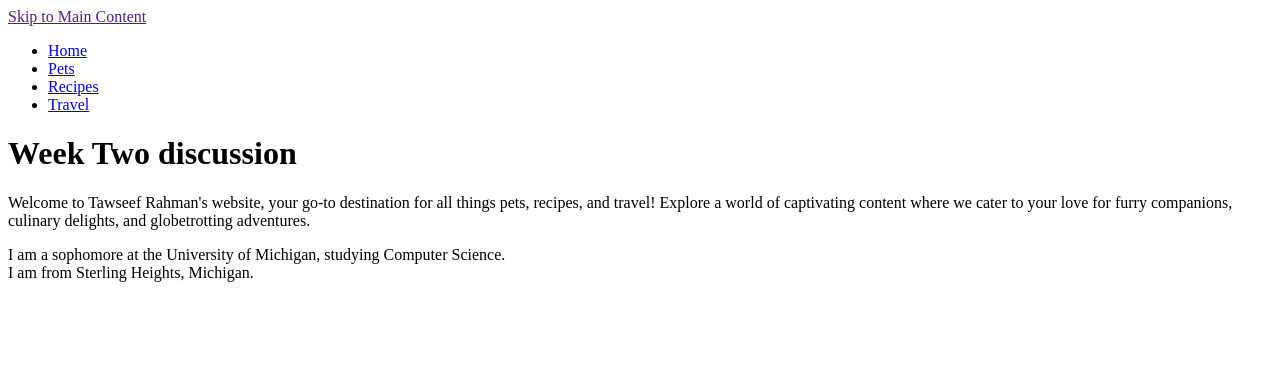
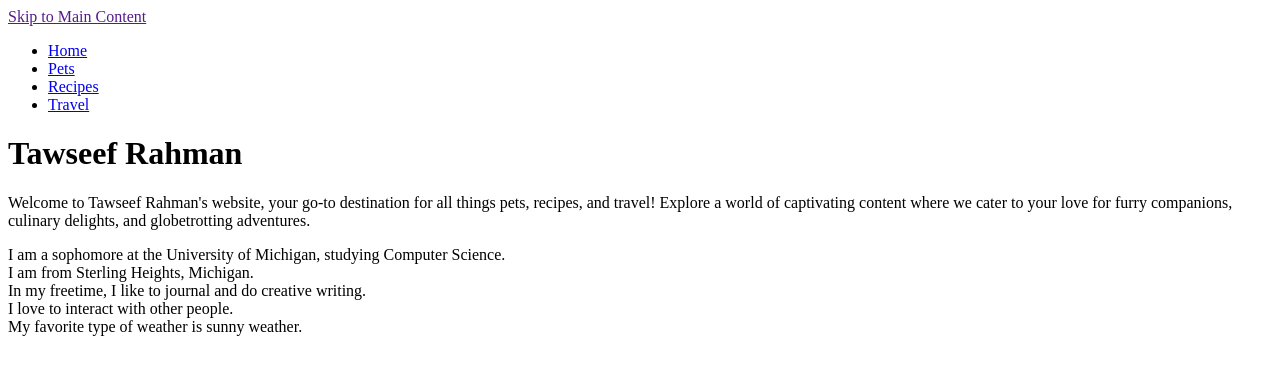
Before and after one commit to tawseefrahman/ccp_html_w24, a plain HTML site: page index.html in a window 1280 px wide. Drawn offline with Linux system fonts and the light colour scheme.

Commit message:
Updated index.html

```diff
--- a/index.html
+++ b/index.html
@@ -16,7 +16,7 @@
                 <li><a href="travel.html">Travel</a></li>
             </ul>
         </nav>
-        <h1>Week Two discussion</h1>
+        <h1>Tawseef Rahman</h1>
 
     </header>
     <main>
@@ -27,12 +27,11 @@
 
 <div>I am a sophomore at the University of Michigan, studying Computer Science.</div>
 
-            <!-- Jackie Wolf -->
 
         <div>I am from Sterling Heights, Michigan.</div>
-        <div></div>
-        <div></div>
-        <div></div>
+        <div>In my freetime, I like to journal and do creative writing.</div>
+        <div>I love to interact with other people.</div>
+        <div>My favorite type of weather is sunny weather.</div>
     </main>
 
 </body>
```
